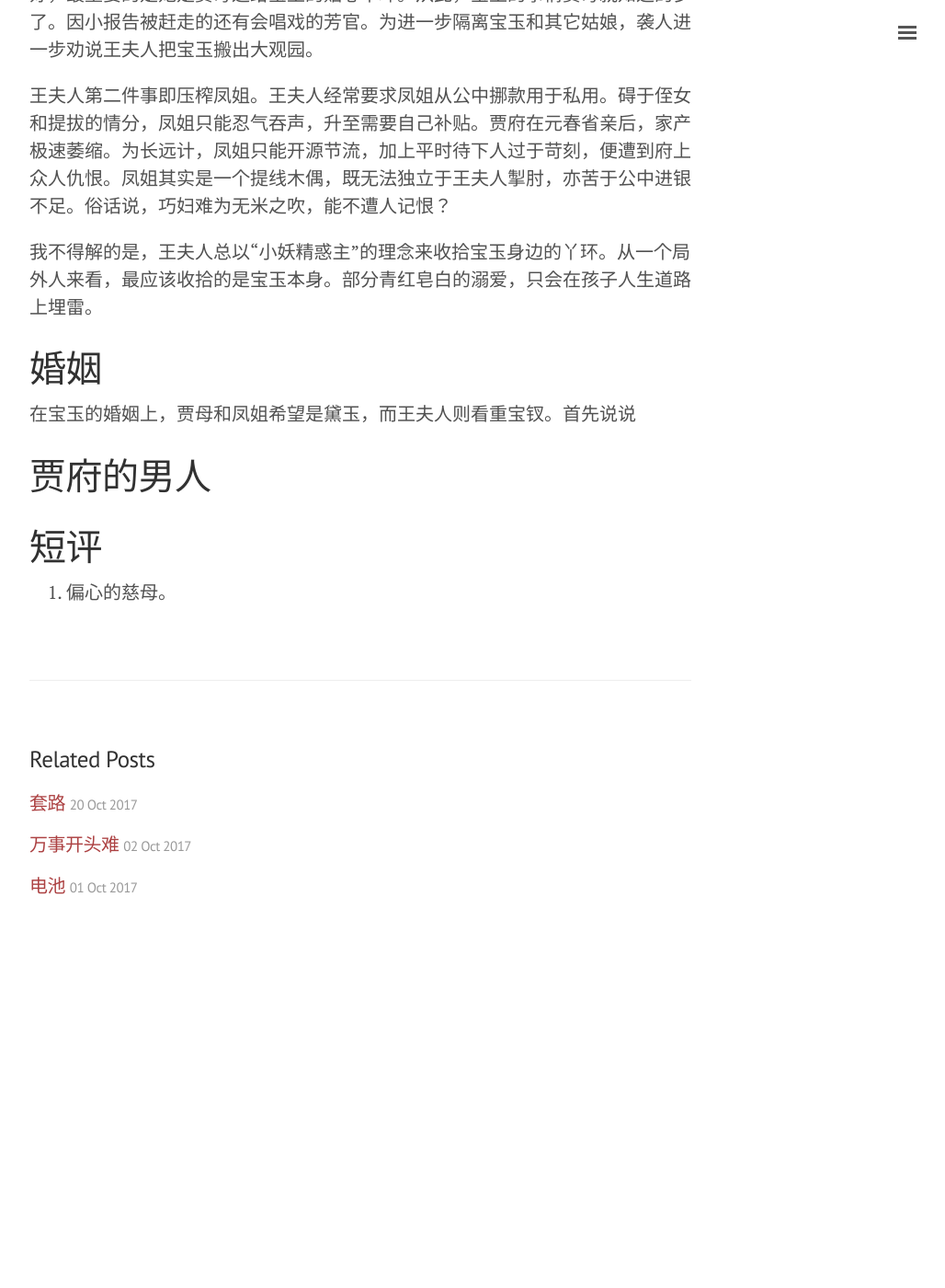
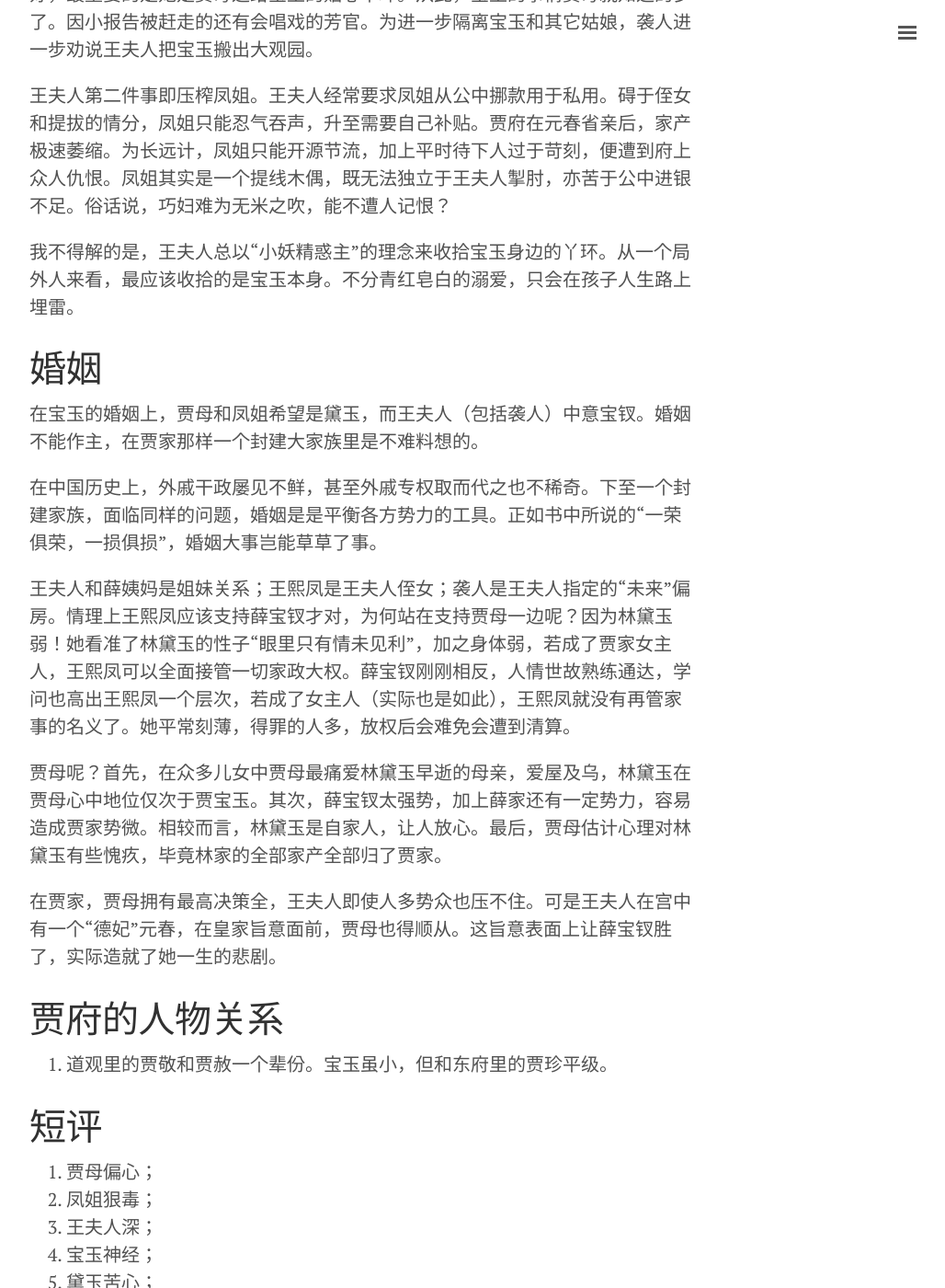
Before and after one commit to outsinre/zh-blog, a Jekyll site: the page built from _posts/2017-10-22-hlmzt.md, in a window 1280 px wide and 1400 px high, scrolled down 2060 px. Shown: the whole window at 92% size, without its empty margins (248-1276 px from the left). Built offline with Jekyll 4.4.1, drawn with Linux system fonts in a browser that asks for light colours; comment, search, counter and statistics services are not loaded; before the commit the page ends 3096 px from its top, so only the background shows below that; some of the changed text lies outside the part shown.

Commit message:
hlmzt append

```diff
--- a/_posts/2017-10-22-hlmzt.md
+++ b/_posts/2017-10-22-hlmzt.md
@@ -43,14 +43,30 @@ title: 《红楼梦》再探
 
 王夫人第二件事即压榨凤姐。王夫人经常要求凤姐从公中挪款用于私用。碍于侄女和提拔的情分，凤姐只能忍气吞声，升至需要自己补贴。贾府在元春省亲后，家产极速萎缩。为长远计，凤姐只能开源节流，加上平时待下人过于苛刻，便遭到府上众人仇恨。凤姐其实是一个提线木偶，既无法独立于王夫人掣肘，亦苦于公中进银不足。俗话说，巧妇难为无米之吹，能不遭人记恨？
 
-我不得解的是，王夫人总以“小妖精惑主”的理念来收拾宝玉身边的丫环。从一个局外人来看，最应该收拾的是宝玉本身。部分青红皂白的溺爱，只会在孩子人生道路上埋雷。
+我不得解的是，王夫人总以“小妖精惑主”的理念来收拾宝玉身边的丫环。从一个局外人来看，最应该收拾的是宝玉本身。不分青红皂白的溺爱，只会在孩子人生路上埋雷。
 
 # 婚姻
 
-在宝玉的婚姻上，贾母和凤姐希望是黛玉，而王夫人则看重宝钗。首先说说
+在宝玉的婚姻上，贾母和凤姐希望是黛玉，而王夫人（包括袭人）中意宝钗。婚姻不能作主，在贾家那样一个封建大家族里是不难料想的。
 
-# 贾府的男人
+在中国历史上，外戚干政屡见不鲜，甚至外戚专权取而代之也不稀奇。下至一个封建家族，面临同样的问题，婚姻是是平衡各方势力的工具。正如书中所说的“一荣俱荣，一损俱损”，婚姻大事岂能草草了事。
+
+王夫人和薛姨妈是姐妹关系；王熙凤是王夫人侄女；袭人是王夫人指定的“未来”偏房。情理上王熙凤应该支持薛宝钗才对，为何站在支持贾母一边呢？因为林黛玉弱！她看准了林黛玉的性子“眼里只有情未见利”，加之身体弱，若成了贾家女主人，王熙凤可以全面接管一切家政大权。薛宝钗刚刚相反，人情世故熟练通达，学问也高出王熙凤一个层次，若成了女主人（实际也是如此），王熙凤就没有再管家事的名义了。她平常刻薄，得罪的人多，放权后会难免会遭到清算。
+
+贾母呢？首先，在众多儿女中贾母最痛爱林黛玉早逝的母亲，爱屋及乌，林黛玉在贾母心中地位仅次于贾宝玉。其次，薛宝钗太强势，加上薛家还有一定势力，容易造成贾家势微。相较而言，林黛玉是自家人，让人放心。最后，贾母估计心理对林黛玉有些愧疚，毕竟林家的全部家产全部归了贾家。
+
+在贾家，贾母拥有最高决策全，王夫人即使人多势众也压不住。可是王夫人在宫中有一个“德妃”元春，在皇家旨意面前，贾母也得顺从。这旨意表面上让薛宝钗胜了，实际造就了她一生的悲剧。
+
+# 贾府的人物关系
+
+1. 道观里的贾敬和贾赦一个辈份。宝玉虽小，但和东府里的贾珍平级。
 
 # 短评
 
-1. 偏心的慈母。
+1. 贾母偏心；
+2. 凤姐狠毒；
+3. 王夫人深；
+4. 宝玉神经；
+5. 黛玉苦心；
+6. 宝钗得体；
+7. 男儿纨绔；
```
Also changed, not shown: other parts of _posts/2017-10-22-hlmzt.md (+2 -2 lines).
